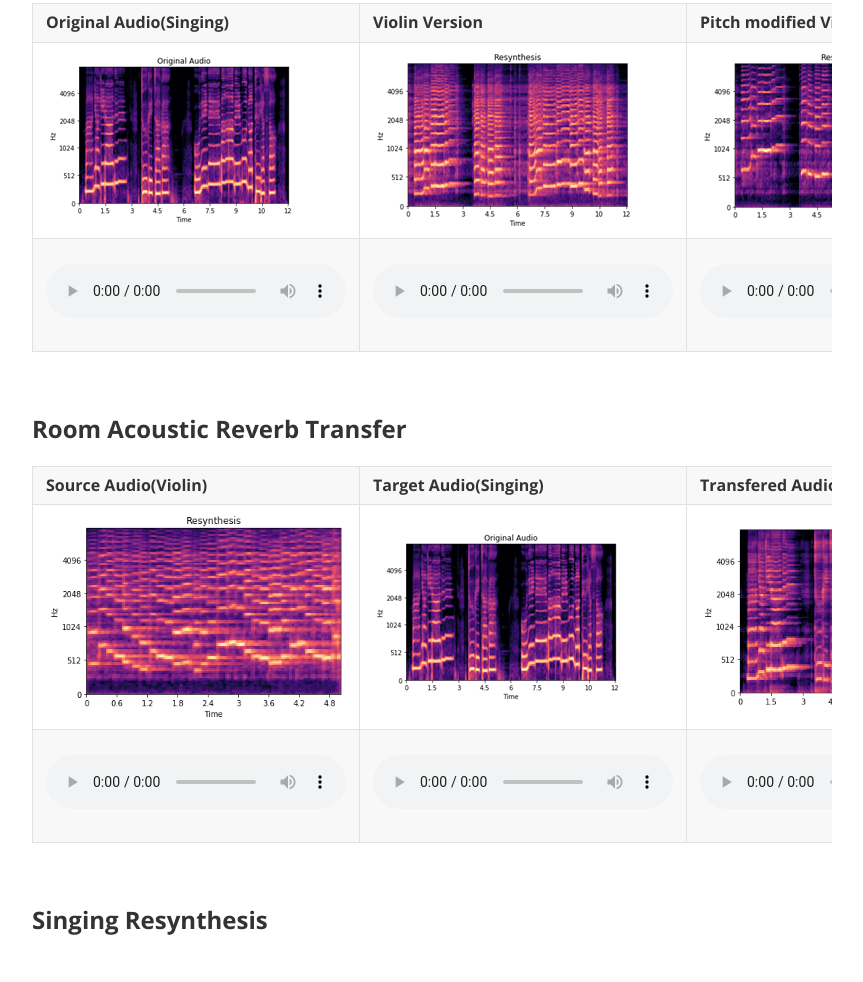
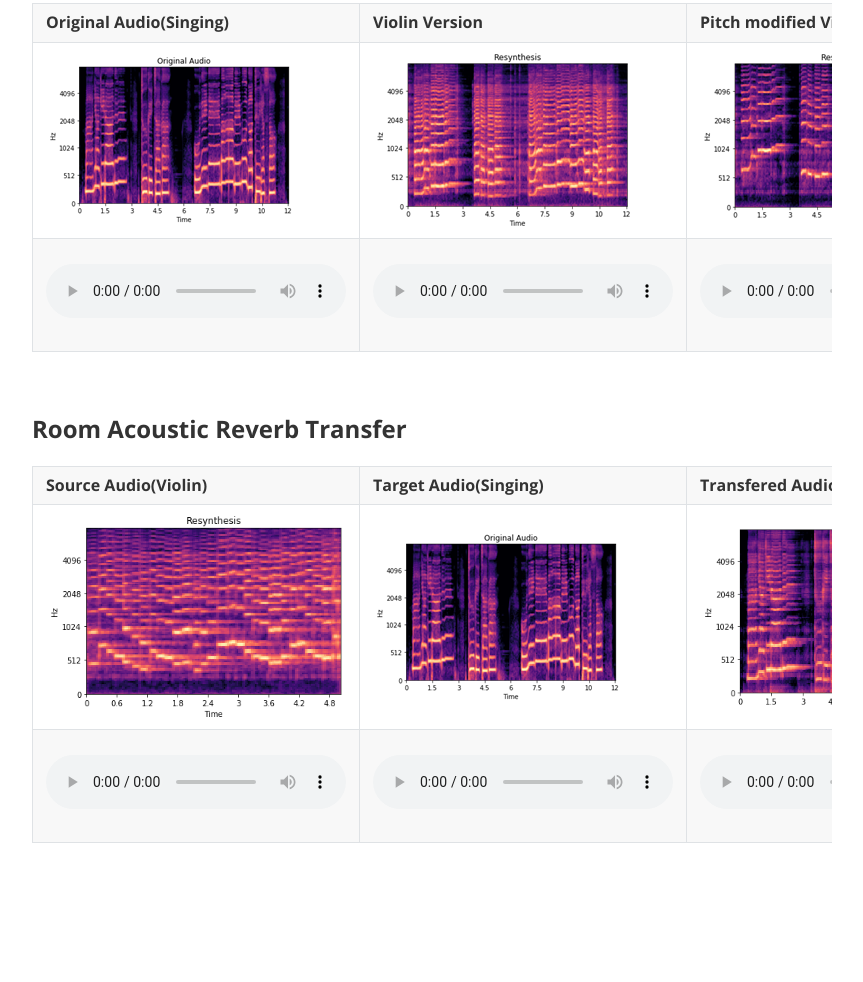
Before and after one commit to sweetcocoa/ddsp-pytorch-samples, a plain HTML site: page index.html in a window 1280 px wide. Shown: the part 1715-2697 px from the top of the page, without its empty margins (208-1071 px from the left). Drawn offline with nearby package versions, Linux system fonts and the light colour scheme.

Commit message:
Update index.html

```diff
--- a/index.html
+++ b/index.html
@@ -581,6 +581,6 @@ header, .context-menu, .megamenu-content, footer{
         src="ddsp_index.assets/marg_voice_to_violin_reverb_transfer.wav">Your browser does not support audio elem.</audio>
 </figure>
 
-</td></tr></tbody></table></figure><p>&nbsp;</p><h3><a name="singing-resynthesis" class="md-header-anchor"></a><span>Singing Resynthesis</span></h3><p>&nbsp;</p></div>
+</td></tr></tbody></table></figure><p>&nbsp;</p><p>&nbsp;</p></div>
 </body>
 </html>
```
